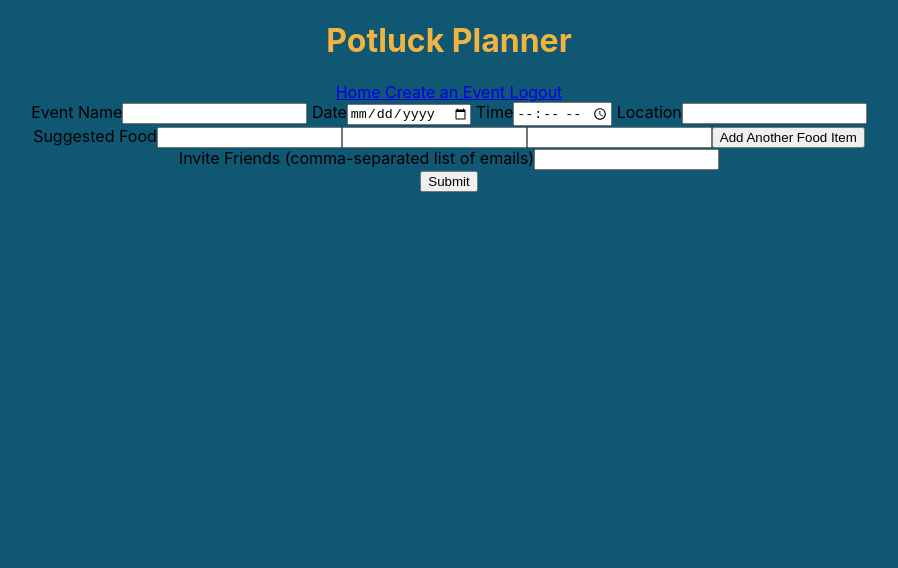
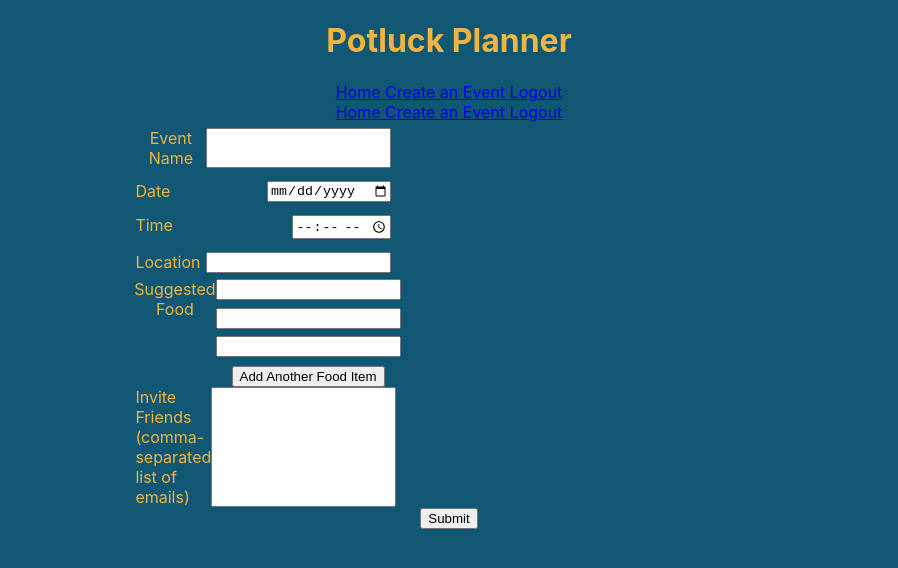
Before and after one commit to Potluck-Planner-1-Oct2021/front-end, a React (Create React App) app in the folder potluck-planner/: page /create in a window 1280 px wide. Shown: the top 568 px of the page, without its empty margins (191-1089 px from the left). Built offline with nearby package versions, Linux system fonts and the light colour scheme; sample sign-in values are in the browser's storage.

Commit message:
form styling

```diff
--- a/potluck-planner/src/components/CreateEvent.js
+++ b/potluck-planner/src/components/CreateEvent.js
@@ -3,6 +3,8 @@ import CreateFood from "./CreateFood";
 import EventBasics from "./EventBasics";
 import InviteFriends from "./InviteFriends";
 import axiosWithAuth from "./../utils/axiosWithAuth"
+import styled from 'styled-components'
+import NavBar from "./NavBar";
 
 const initialFormState = {
   potluck_name: "",
@@ -12,6 +14,21 @@ const initialFormState = {
          guests: [],
         foods: []
 }
+
+const EventContainer = styled.div`
+    display: flex;
+    flex-direction: column;
+    align-items: center;
+    width: 100%;
+    background-color: #105773;
+    color: #F2B441;
+    height: 100vh;
+`
+
+const EventDiv = styled.div`
+    width: 50%;
+    //border: 1px solid green;
+`
 
 function CreateEvent() {
 
@@ -28,12 +45,15 @@ function CreateEvent() {
   }
 
   return (
-    <div className="App">
+    <EventContainer>
+      <NavBar></NavBar>
+      <EventDiv>
         <EventBasics editable={false} setDisable= {setDisabled} setFormToSubmit={setFormToSubmit} formToSubmit={formToSubmit}></EventBasics>
         <CreateFood setFormToSubmit={setFormToSubmit} formToSubmit={formToSubmit}></CreateFood>
         <InviteFriends setFormToSubmit={setFormToSubmit} formToSubmit={formToSubmit}></InviteFriends>
         <button onClick={submitEvent} disabled={disabled}>Submit</button>
-    </div>
+      </EventDiv>
+    </EventContainer>
   );
 }
 
--- a/potluck-planner/src/components/CreateFood.js
+++ b/potluck-planner/src/components/CreateFood.js
@@ -1,9 +1,37 @@
 import React, { useState } from "react";
+import styled from 'styled-components'
 
 // not required
 // starts off with 3 empty boxes to input food
 // user can push button to add additional boxes
 // food items are contained in an array
+
+const FoodContainer = styled.div`
+//border: 1px solid green;
+width: 41%;
+display: flex;
+flex-direction: column;
+`
+const LabelInputDiv = styled.div`
+display: flex;
+justify-content: space-between;
+//border: 1px solid red;
+`
+
+const LabelDiv = styled.div`
+//border: 1px solid orange;
+margin-left: 2%;
+`
+
+const BoxesDiv = styled.div`
+//border: 1px solid purple;
+`
+
+const StyledInput = styled.input`
+display: block;
+margin: 4% 0;
+margin-top: 0;
+`
 
 
 function CreateFood({ formToSubmit, setFormToSubmit }) {
@@ -26,14 +54,20 @@ function CreateFood({ formToSubmit, setFormToSubmit }) {
   }
 
   return (
-    <div className="App">
-        <label> Suggested Food
+    <FoodContainer>
+      <LabelInputDiv>
+        <LabelDiv>
+          <label> Suggested Food</label>
+        </LabelDiv>
+        <BoxesDiv>
           {
-            food.map((food, index) => <input onChange={changeFood} value={food[index]} name={index} type="text"/>)
+            food.map((food, index) => <StyledInput onChange={changeFood} value={food[index]} name={index} type="text"/>)
           }
-        </label>
-        <button onClick={addFood}>Add Another Food Item</button>
-    </div>
+          <button onClick={addFood}>Add Another Food Item</button>
+        </BoxesDiv>
+
+        </LabelInputDiv>
+    </FoodContainer>
   );
 }
 
--- a/potluck-planner/src/components/EventBasics.js
+++ b/potluck-planner/src/components/EventBasics.js
@@ -1,4 +1,5 @@
 import React, {  useState } from "react";
+import styled from 'styled-components'
 // import * as yup from 'yup'
 
 // This component shows name, date/time, and location
@@ -12,6 +13,21 @@ import React, {  useState } from "react";
   //   date: yup.string().required('Please let your guets know when your potluck will be'),
   //   location: yup.string().required('Please let your guests know where your potluck will be'),
   // })
+
+
+
+  const StyledLabel = styled.label`
+  // border: 2px solid blue;
+  `
+  const StyledInput = styled.input`
+    //border: 2px solid green;
+  `
+  const LabelInputDiv = styled.div`
+    display: flex;
+    width: 40%;
+    justify-content: space-between;
+    padding: 1%;
+  `
 
 function EventBasics({ formToSubmit, setFormToSubmit }) {
 
@@ -48,19 +64,25 @@ function EventBasics({ formToSubmit, setFormToSubmit }) {
         {/* <div>{errors.name}</div>
         <div>{errors.date}</div>
         <div>{errors.location}</div> */}
-        <label> Event Name
-            <input onChange={change} value={form.name} name="name" type="text"/>
-        </label>
+        <LabelInputDiv>
+            <StyledLabel> Event Name</StyledLabel>
+            <StyledInput onChange={change} value={form.name} name="name" type="text"/>
+          </LabelInputDiv>
 
-        <label> Date
-          <input onChange={change} value={form.date} name="date" type="date"/>
-        </label>
-        <label> Time
-          <input onChange={change} value={form.time} name="time" type="time"/>
-        </label>
-        <label> Location
-          <input onChange={change} value={form.location} name="location" type="text"/>
-        </label>
+        <LabelInputDiv>
+            <StyledLabel> Date</StyledLabel>
+            <StyledInput onChange={change} value={form.date} name="date" type="date"/>
+        </LabelInputDiv>
+
+        <LabelInputDiv>
+          <StyledLabel> Time</StyledLabel>
+          <StyledInput onChange={change} value={form.time} name="time" type="time"/>
+        </LabelInputDiv>
+
+        <LabelInputDiv>
+          <StyledLabel> Location</StyledLabel>
+          <StyledInput onChange={change} value={form.location} name="location" type="text"/>
+        </LabelInputDiv>
       </form>
     </div>
   );
--- a/potluck-planner/src/components/InviteFriends.js
+++ b/potluck-planner/src/components/InviteFriends.js
@@ -1,8 +1,33 @@
 import React, { useState } from "react";
+import styled from 'styled-components'
 
 //not required
 //just requests a text string
 //label directs user to provide a comma-separated list of emails
+
+const LabelInputDiv = styled.div`
+  display: flex;
+  justify-content: space-between;
+  //border: 1px solid red;
+  width: 40%;
+  padding-left: 1%;
+`
+
+const LabelDiv = styled.div`
+  //border: 1px solid green;
+  width: 50%;
+  text-align: left;
+`
+
+const InputDiv = styled.div`
+  //border: 1px solid purple;//
+
+`
+
+const StyledLabel = styled.label`
+//border: 2px solid blue;
+display: block;
+`
 
 function InviteFriends({ formToSubmit, setFormToSubmit }) {
 
@@ -17,9 +42,14 @@ function InviteFriends({ formToSubmit, setFormToSubmit }) {
   return (
     <div className="App">
       <form>
-        <label> Invite Friends (comma-separated list of emails)
+        <LabelInputDiv>
+          <LabelDiv>
+            <label> Invite Friends</label>
+            <label> (comma-separated list of emails)</label>
+          </LabelDiv>
           <input onChange={change} value={friendsList} name="friendsList" type="text"/>
-        </label>
+
+        </LabelInputDiv>
       </form>
     </div>
   );
```
Also changed, not shown: potluck-planner/src/components/RSVP.js (+18 -2 lines), potluck-planner/src/components/ViewEvent.js (+20 -3 lines), potluck-planner/src/App.js (line endings or trailing spaces).
